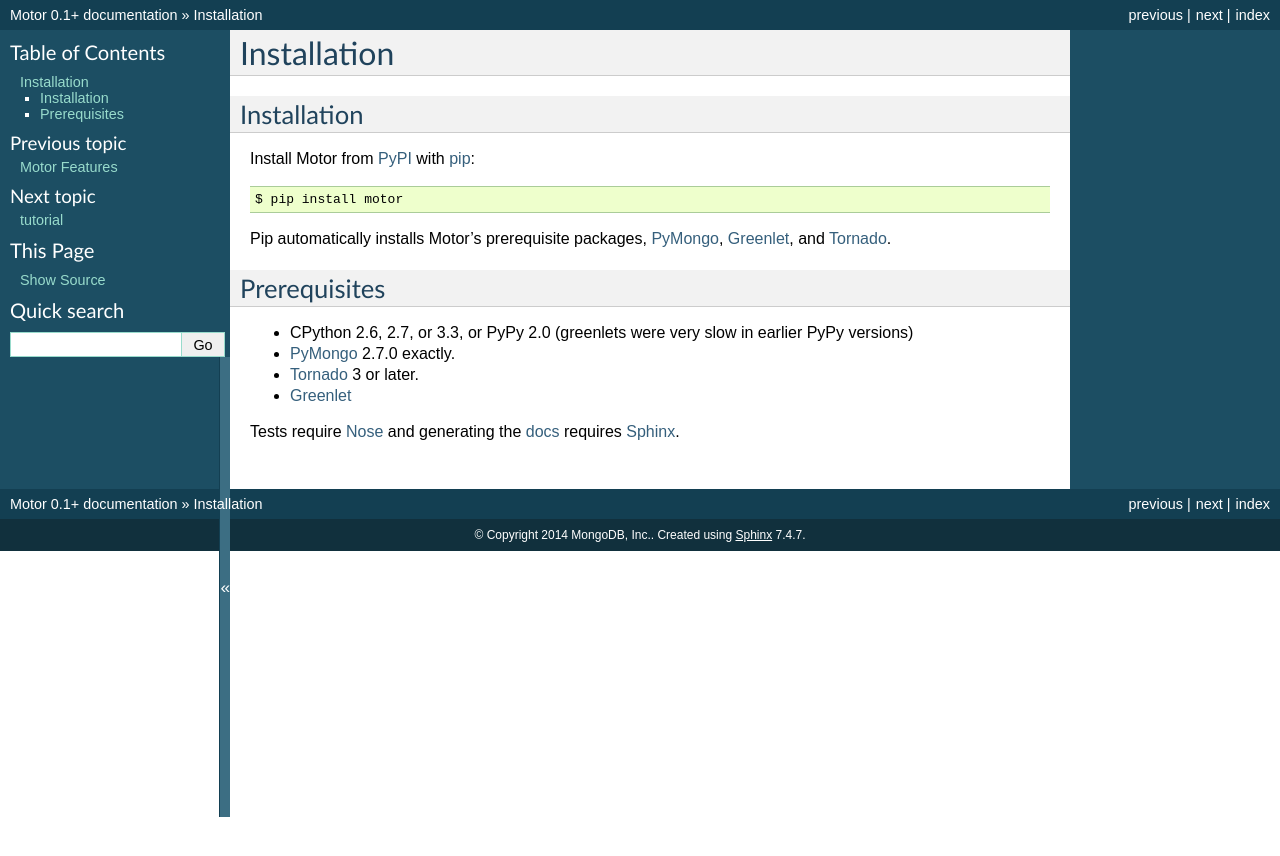
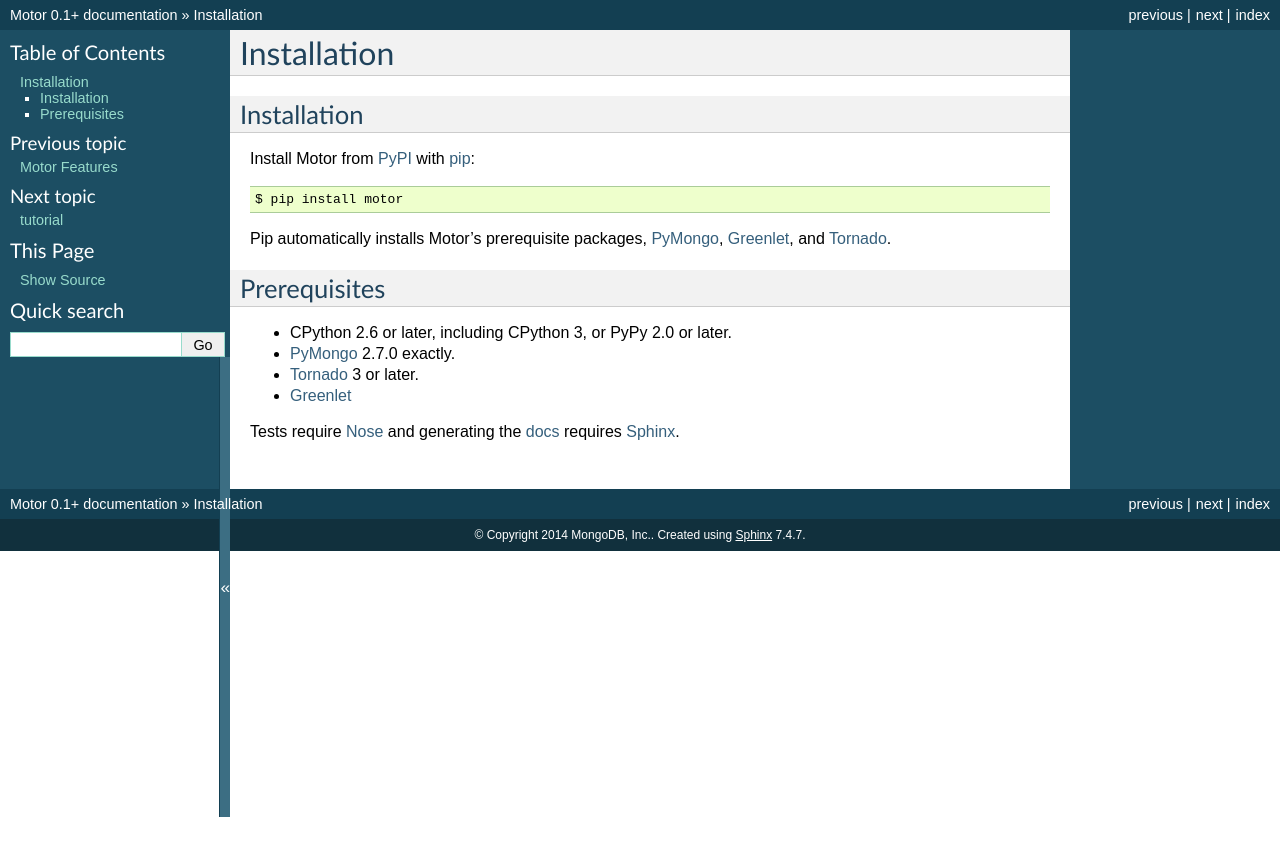
Before and after one commit to mongodb/motor, a Sphinx documentation site: the page built from doc/installation.rst, in a window 1280 px wide. Shown: the top 856 px of the page. Built offline with Sphinx 7.4.7, drawn with Linux system fonts in a browser that asks for light colours; pages that are not in the unit, such as notebooks, are missing from menus; the version number is read from the project's files by our own code.

Commit message:
We support Python 3.4 now, too.

```diff
--- a/README.rst
+++ b/README.rst
@@ -47,8 +47,7 @@
 * PyMongo_
 * Tornado_
 * Greenlet_
-* CPython 2.6, 2.7, 3.2, or 3.3
-* PyPy 2.0 (greenlets were very slow in earlier PyPy versions)
+* CPython 2.6 or later, including CPython 3, or PyPy 2.0 or later.
 
 Additional dependencies are:
 
--- a/doc/installation.rst
+++ b/doc/installation.rst
@@ -14,8 +14,7 @@
 Prerequisites
 -------------
 
-* CPython 2.6, 2.7, or 3.3, or PyPy 2.0 (greenlets were very slow in earlier
-  PyPy versions)
+* CPython 2.6 or later, including CPython 3, or PyPy 2.0 or later.
 * PyMongo_ 2.7.0 exactly.
 * Tornado_ 3 or later.
 * Greenlet_
--- a/setup.py
+++ b/setup.py
@@ -19,6 +19,7 @@
 Programming Language :: Python :: 3
 Programming Language :: Python :: 3.2
 Programming Language :: Python :: 3.3
+Programming Language :: Python :: 3.4
 Operating System :: MacOS :: MacOS X
 Operating System :: Unix
 Programming Language :: Python
```
Also changed, not shown: .travis.yml.
